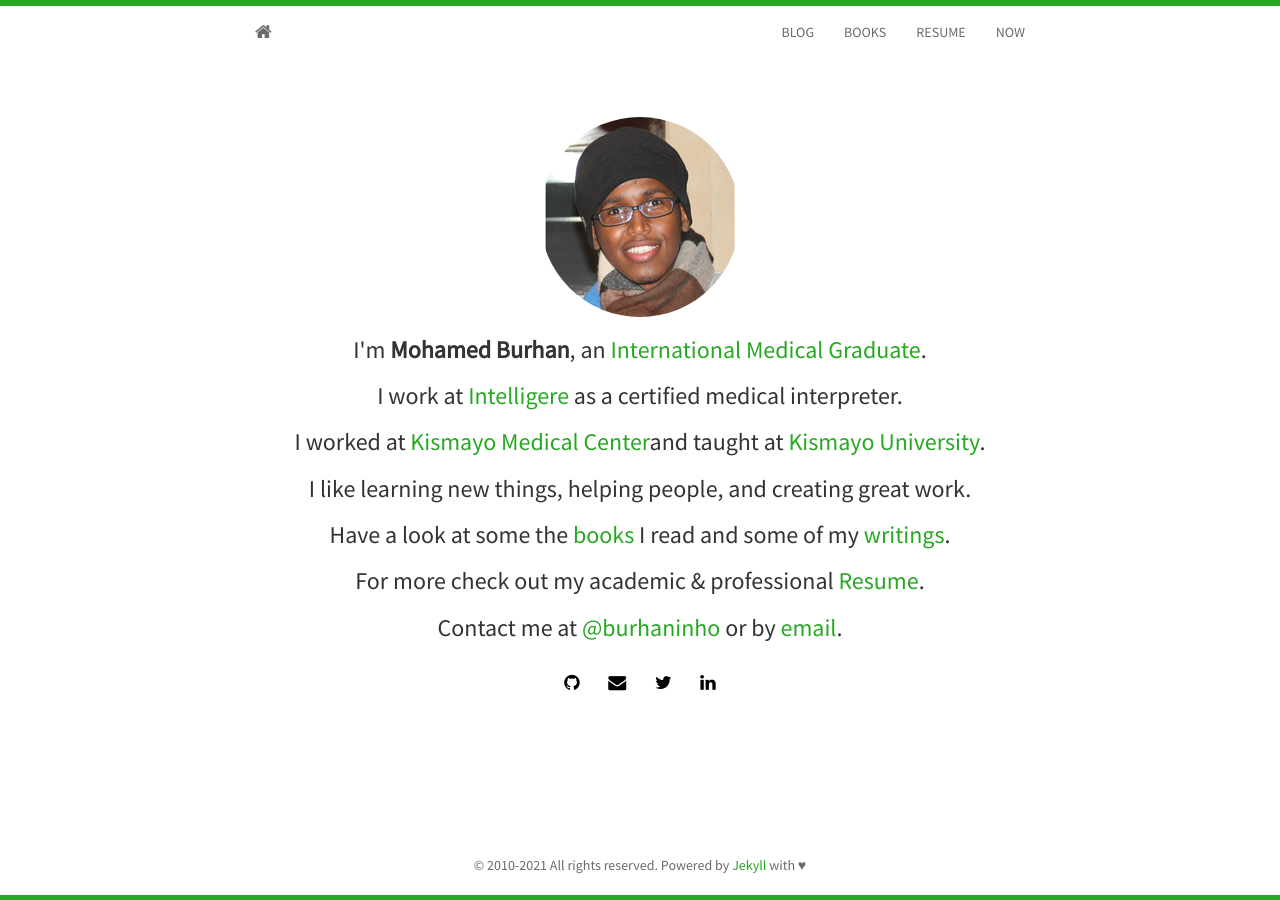
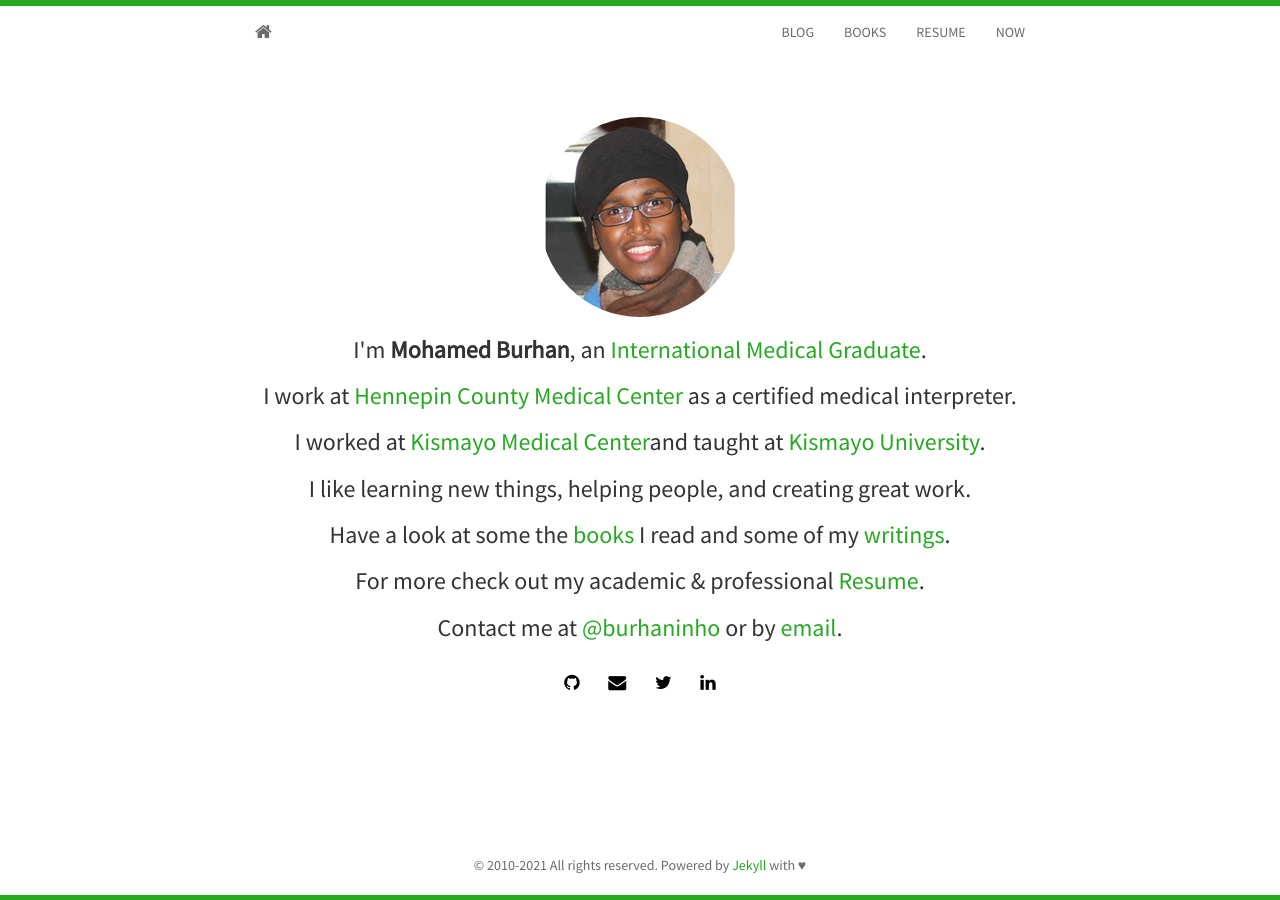
Before and after one commit to burhaninho/burhaninho.github.io, a Jekyll site: the page built from index.html, in a window 1280 px wide. Built offline with Jekyll 4.4.1, drawn with Linux system fonts in a browser that asks for light colours; nearby versions of some CDN libraries; the list of posts is cut into pages by our own code.

Commit message:
Update index.html

```diff
--- a/index.html
+++ b/index.html
@@ -8,7 +8,7 @@ layout: home
 		<img class="img-circle" src="{{ site.baseurl }}static/img/{{ site.avatar }}" alt="Responsive image">
 	  </div>
 	  <h3>I'm <strong>{{ site.author }}</strong>, an <a href="https://en.wikipedia.org/wiki/International_medical_graduate">International Medical Graduate</a>.</h3>
-	  <h3>I work at <a href="https://intelligeresolutions.com/">Intelligere</a> as a certified medical interpreter.</h3>
+	  <h3>I work at <a href="https://hennepinhealthcare.org">Hennepin County Medical Center</a> as a certified medical interpreter.</h3>
 	  <h3>I worked at <a href="http://kismayomed.com">Kismayo Medical Center</a>and taught at <a href="https://www.ku.edu.so/"> Kismayo University</a>.</h3>
 	  <h3>I like learning new things, helping people, and creating great work.</h3>
 	  <h3>Have a look at some the <a href="http://burhaninho.com/books.html"> books</a> I read and some of my <a href="http://burhaninho.com/blog.html">writings</a>. </h3>
```
